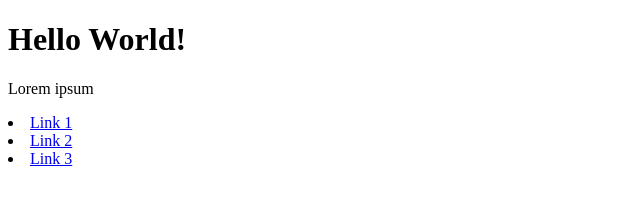
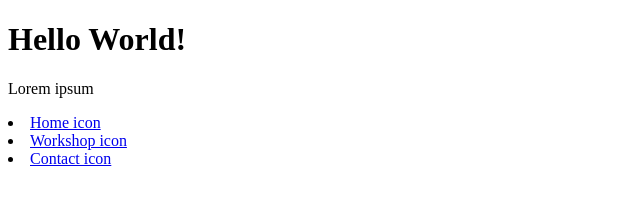
Before and after one commit to Ryzaak/KursGIT, a plain HTML site: page src/index.html in a window 1280 px wide. Shown: the whole page, without its empty margins (0-640 px from the left). Drawn offline with Linux system fonts and the light colour scheme.

```diff
--- a/src/index.html
+++ b/src/index.html
@@ -10,9 +10,9 @@
         <h1>Hello World!</h1>
         <p>Lorem ipsum</p>
         <nav>
-            <li><a href="/">Link 1</a></li>
-            <li><a href="/products">Link 2</a></li>
-            <li><a href="/contact">Link 3</a></li>
+            <li><a href="/">Home icon</a></li>
+            <li><a href="/workshop">Workshop icon</a></li>
+            <li><a href="/contact">Contact icon</a></li>
         </nav>
     </body>
 </html>
```
